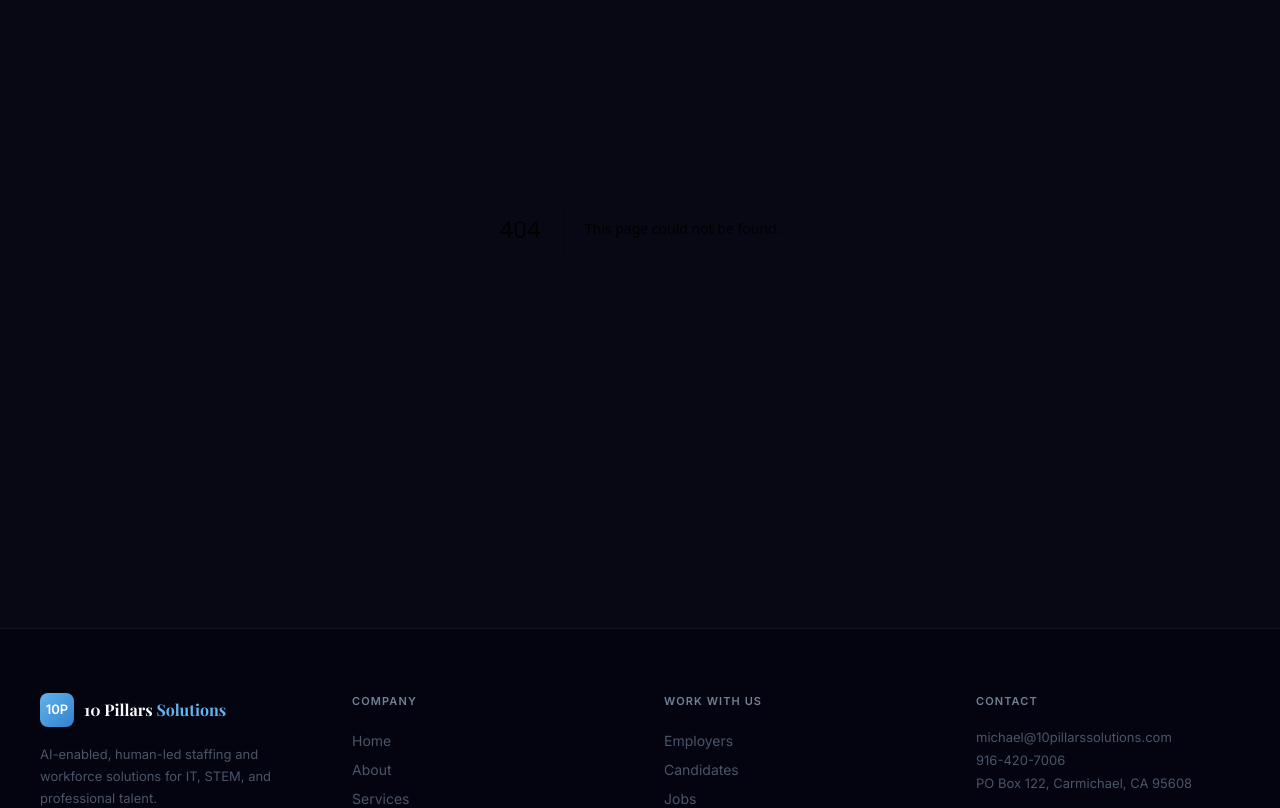
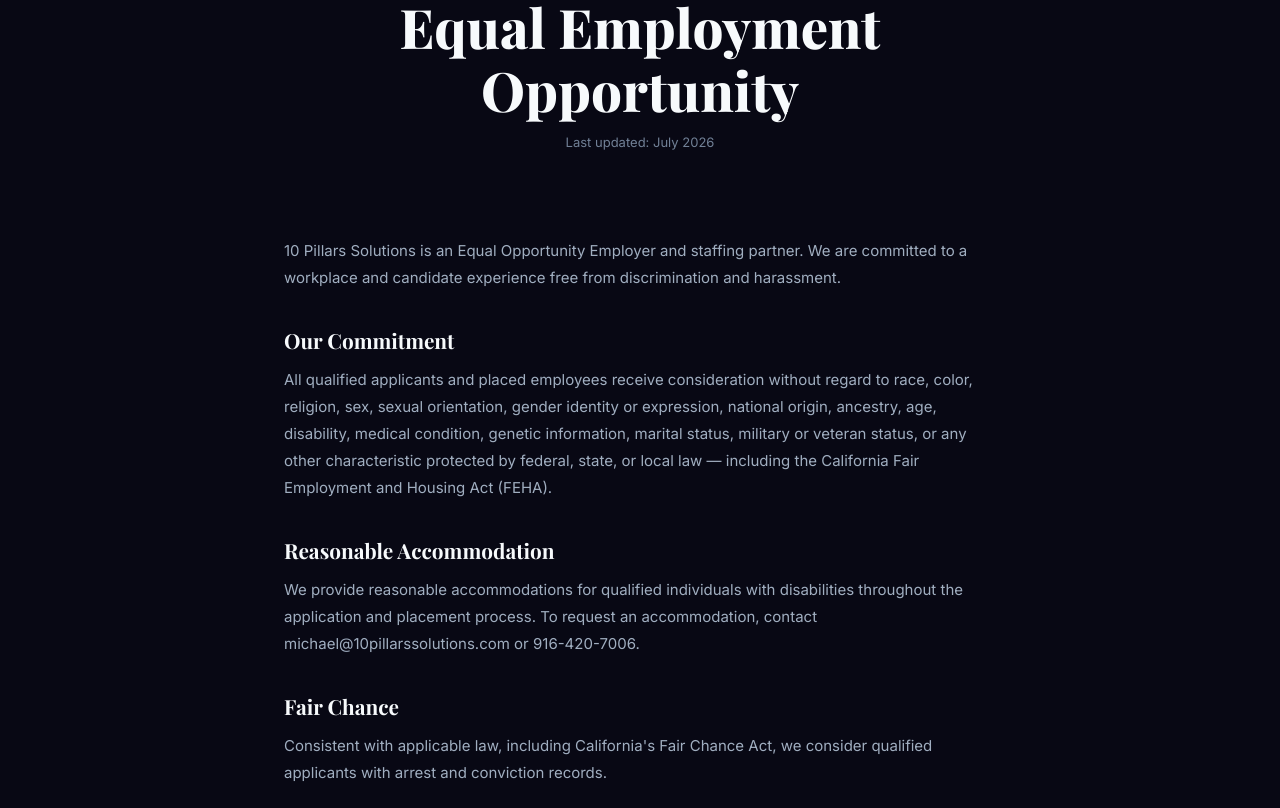
Before and after one commit to michaelbyrne916/10pillars-website, a Next.js app: page /eeo in a window 1280 px wide. Before the commit this address had no page. Shown: the part 240-1048 px from the top of the page. Built offline with nearby package versions, Linux system fonts and the light colour scheme.

Commit message:
Create EEOPage for Equal Employment Opportunity details
Added EEOPage component to display Equal Employment Opportunity information and commitments.

```diff
--- /dev/null
+++ b/app/eeo/page.tsx
@@ -0,0 +1,41 @@
+import { LegalShell, LegalH, LegalP } from "@/components/LegalPage";
+import { CONTACT_INFO } from "@/lib/data";
+
+export const metadata = {
+  title: "Equal Employment Opportunity — 10 Pillars Solutions",
+  description:
+    "10 Pillars Solutions is an Equal Opportunity Employer committed to a discrimination-free candidate experience, including FEHA compliance, reasonable accommodation, and fair chance hiring.",
+};
+
+export default function EEOPage() {
+  return (
+    <LegalShell title="Equal Employment Opportunity" updated="July 2026">
+      <LegalP>
+        10 Pillars Solutions is an Equal Opportunity Employer and staffing partner. We are
+        committed to a workplace and candidate experience free from discrimination and harassment.
+      </LegalP>
+
+      <LegalH>Our Commitment</LegalH>
+      <LegalP>
+        All qualified applicants and placed employees receive consideration without regard to
+        race, color, religion, sex, sexual orientation, gender identity or expression, national
+        origin, ancestry, age, disability, medical condition, genetic information, marital status,
+        military or veteran status, or any other characteristic protected by federal, state, or
+        local law — including the California Fair Employment and Housing Act (FEHA).
+      </LegalP>
+
+      <LegalH>Reasonable Accommodation</LegalH>
+      <LegalP>
+        We provide reasonable accommodations for qualified individuals with disabilities
+        throughout the application and placement process. To request an accommodation, contact{" "}
+        {CONTACT_INFO.email} or {CONTACT_INFO.phone}.
+      </LegalP>
+
+      <LegalH>Fair Chance</LegalH>
+      <LegalP>
+        Consistent with applicable law, including California&apos;s Fair Chance Act, we consider
+        qualified applicants with arrest and conviction records.
+      </LegalP>
+    </LegalShell>
+  );
+}
```
